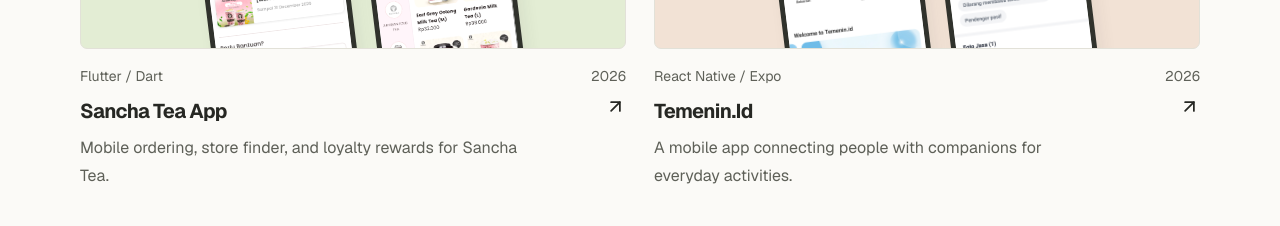
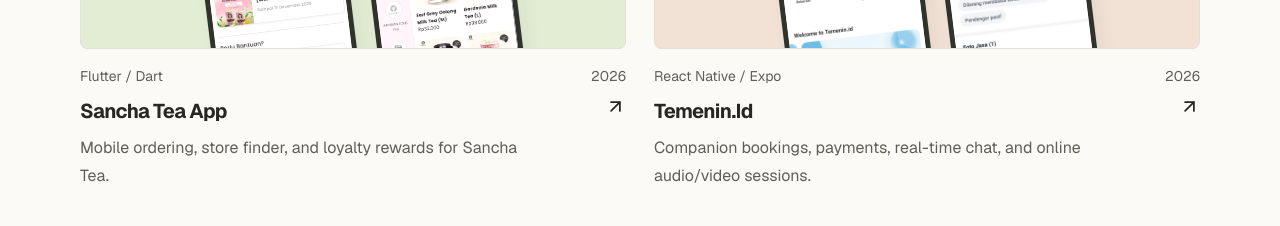
Before and after one commit to RamdlanFaqih/ramfaq-portfolio, a Next.js app: page / in a window 1280 px wide. Shown: the part 1300-1526 px from the top of the page. Built offline with nearby package versions, Linux system fonts and the light colour scheme; no server answers.

Commit message:
feat: update Temenin.Id project details with enhanced description, tech stack, and key features

```diff
--- a/src/components/SelectedWorks.tsx
+++ b/src/components/SelectedWorks.tsx
@@ -9,7 +9,7 @@
 
 const descriptions: Record<string, string> = {
   "sancha-tea": "Mobile ordering, store finder, and loyalty rewards for Sancha Tea.",
-  "temenin-id": "A mobile app connecting people with companions for everyday activities.",
+  "temenin-id": "Companion bookings, payments, real-time chat, and online audio/video sessions.",
   "tpa-employee-hub": "Employee document collection with offline drafts and verification feedback.",
   "dashboard-tpa-employee-hub": "A document verification dashboard connecting field submissions, review teams, and employee records.",
   "fun-music-software": "A music player with streaming, offline playback, and playlists.",
--- a/src/data/projects.ts
+++ b/src/data/projects.ts
@@ -47,23 +47,30 @@
   {
     slug: "temenin-id",
     title: "Temenin.Id",
-    tech: ["React Native", "Expo", "TypeScript", "Zustand", "Tailwind CSS", "Firebase"],
-    description: "A social connection platform helping users find local companions for various activities. Integrated real-time chat, location-based matching, and secure verification flows.",
+    tech: ["React Native", "Expo", "TypeScript", "Expo Router", "TanStack Query", "Axios", "WebSocket", "Daily (WebRTC)", "Firebase Cloud Messaging", "Notifee", "AsyncStorage"],
+    description: "A companion-booking app with customer and provider workflows, payments, real-time chat, and online audio/video sessions.",
     type: "mobile-only",
     image: "/images/temenin.png",
     images: ["/images/temenin.png", "/images/temenin-2.png", "/images/temenin.png"],
     year: "2026",
     role: "Mobile Engineer",
     client: "Temenin.id",
-    overview: "Temenin.Id is a social networking and activity companion mobile app. It connects individuals wanting to hire companions for events, dining, or travel with verified companion guides in their vicinity.",
+    overview: "Temenin.id connects customers with companions for in-person activities and online sessions. The React Native app supports both customer and provider roles: customers can browse services, choose a schedule, book, pay, and communicate with their provider. Providers can submit verification documents, manage services, respond to bookings, and track their wallet. My work on the mobile app covers these flows alongside real-time updates, notifications, and in-app audio/video sessions.",
     keyFeatures: [
-      "Real-time instant chat and push notifications powered by Firebase Cloud Messaging.",
-      "Map integrations displaying nearby guides, service catalogs, and reviews.",
-      "Automated KYC checks and a secure, anonymous peer-rating framework."
+      "Service discovery and booking: Browse provider profiles and services, check available hours, request a price quote, and manage bookings through payment, rescheduling, extensions, cancellation, and completion.",
+      "Customer and provider workflows: Switch between roles, complete provider onboarding and KYC document submission, manage service listings, and accept or decline incoming bookings.",
+      "Real-time messaging: Built chat with WebSocket updates, typing and read events, image sharing, voice notes, and unread conversation counts.",
+      "Online sessions: Integrated Daily audio/video rooms with participant updates, microphone and camera controls, permission feedback, and call cleanup when leaving the screen.",
+      "Payments and wallet: Integrated booking payment status, wallet balances, top-ups, transaction history, bank account management, and withdrawal requests.",
+      "Notifications and data updates: Connected Firebase Cloud Messaging and Notifee to booking alerts and notification navigation, with targeted TanStack Query refreshes for affected screens."
     ],
     challenges: [
-      "Implementing low-latency push notification triggers on fast-closing app sessions.",
-      "Protecting user privacy by bounding GPS coordination reports to generalized radius bubbles."
+      "Keeping screens consistent when bookings, payments, or messages change: Grouped incoming changes by data domain and batched query invalidations, retaining events that arrive during a refresh for a follow-up update.",
+      "Preventing stale data after account or role changes: Scoped private queries to the current account and session, and guarded asynchronous session operations so outdated results cannot overwrite a newer session.",
+      "Recovering from unstable connections without repeated request bursts: Added capped exponential backoff for WebSocket reconnections and token-refresh retries, resetting connection attempts only after a stable connection window.",
+      "Opening the correct screen from a notification after a cold start: Queued notification payloads until navigation was ready, rather than attempting to route before the app had initialized.",
+      "Keeping booking prices aligned with changing selections: Matched server quotes to their request inputs, ignored outdated responses, validated returned totals, and exposed loading, error, and retry states.",
+      "Managing audio/video lifecycle transitions: Synchronized participant and media events with the meeting UI, handled camera and microphone errors, and removed listeners and destroyed the call object on exit."
     ]
   },
   {
```
